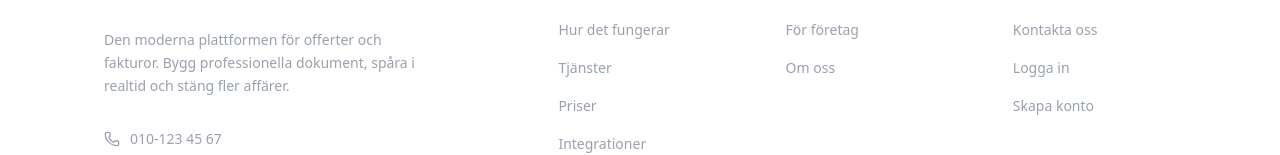
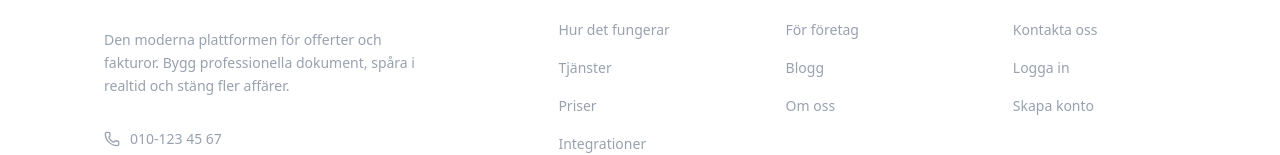
Before and after one commit to brombieyt-design/Offertpro2.0, a Next.js app: page /blog in a window 1280 px wide. Shown: the part 2354-2509 px from the top of the page. Built offline with nearby package versions, Linux system fonts and the light colour scheme; no server answers.

Commit message:
Add Blogg link to footer navigation
https://claude.ai/code/session_012niyuSKE2nFJYQBDAAzjKy

```diff
--- a/src/components/landing/Footer.tsx
+++ b/src/components/landing/Footer.tsx
@@ -14,6 +14,7 @@ const columns = [
     title: "Företag",
     links: [
       { label: "För företag", href: "/for-foretag" },
+      { label: "Blogg", href: "/blog" },
       { label: "Om oss", href: "/for-foretag" },
     ],
   },
```
